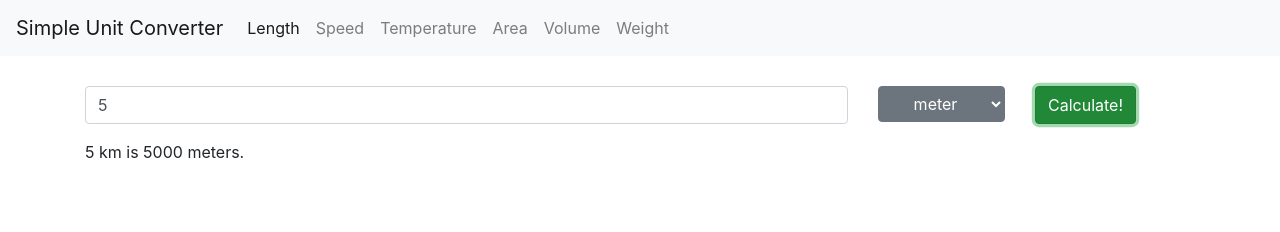
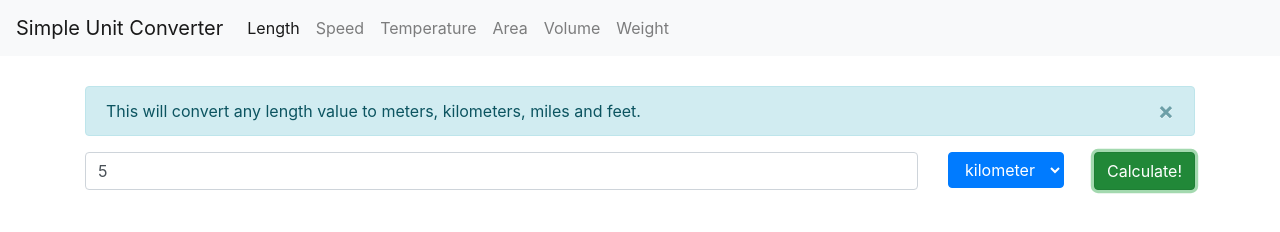
Before and after one commit to pine5508/simpleunitconv, a plain HTML site: page index.html in a window 1280 px wide. Both pictures are taken after typing "5" into the empty fields and a click on the button "Calculate!". Drawn offline with nearby package versions, Linux system fonts and the light colour scheme.

Commit message:
Changed functions and units

```diff
--- a/index.html
+++ b/index.html
@@ -43,23 +43,30 @@
         <div class="container">
             <div class="row">
                 <div class="col">
+                    <div class="alert alert-info alert-dismissible fade show" role="alert">
+                        This will convert any length value to meters, kilometers, miles and feet.
+                        <button type="button" class="close" data-dismiss="alert" aria-label="Close">
+                            <span aria-hidden="true">&times;</span>
+                        </button>
+                    </div>
+                </div>
+            </div>
+            <div class="row">
+                <div class="col">
                     <form autocomplete="off">
                         <div class="form-group">
-                            <input type="number" class="form-control" id="input" placeholder="km to ..">
+                            <input type="number" class="form-control" id="input" placeholder="Input number here..">
                         </div>
                     </form>
                 </div>
                 <div class="col-md-auto">
-                    <select id="unit" class="btn btn-secondary dropdown-toggle">
-                        <option value="meters">meter</option>
-                        <option value="centimeters">centimeter</option>
-                        <option value="miles">mile</option>
-                        <option value="yards">yard</option>
-                        <option value="feet">foot</option>
-                        <option value="inches">inch</option>
+                    <select id="unit" class="btn btn-primary dropdown-toggle">
+                        <option value="km">kilometer</option>
+                        <option value="mi">mile</option>
+                        <option value="ft">foot</option>
                     </select>
                 </div>
-                <div class="col col-lg-2">
+                <div class="col-md-auto">
                     <button type="submit" class="btn btn-success" onclick="calculate()">Calculate!</button>
                 </div>
             </div>
--- a/script.js
+++ b/script.js
@@ -1,14 +1,34 @@
 function calculate() {
-    var km = document.getElementById("input").value
+    var input = document.getElementById("input").value
     var u = document.getElementById("unit")
     var strUser = u.options[u.selectedIndex].value
     var output = 0
 
-    if (strUser == "meters") { output = km * 1000 }
-    else if (strUser == "centimeters") { output = km * 100000 }
-    else if (strUser == "miles") { output = km * 0.621371 }
-    else if (strUser == "yards") { output = km * 1093.61 }
-    else if (strUser == "feet") { output = km * 3280.84 }
+    // to be added
 
     document.getElementById("result").innerHTML = km+" km is "+output+" "+strUser+"."
 }
+
+// kilometer conversions
+function kmTOmi() {
+
+}
+function kmTOft() {
+
+}
+
+// mile conversions
+function miTOkm() {
+
+}
+function miTOft() {
+
+}
+
+// feet conversions
+function ftTOkm() {
+
+}
+function ftTOmi() {
+
+}
--- a/style.css
+++ b/style.css
@@ -7,3 +7,6 @@
 .result {
     margin-left: 15px;
 }
+.outputText {
+    padding-right: 10px;
+}
```
